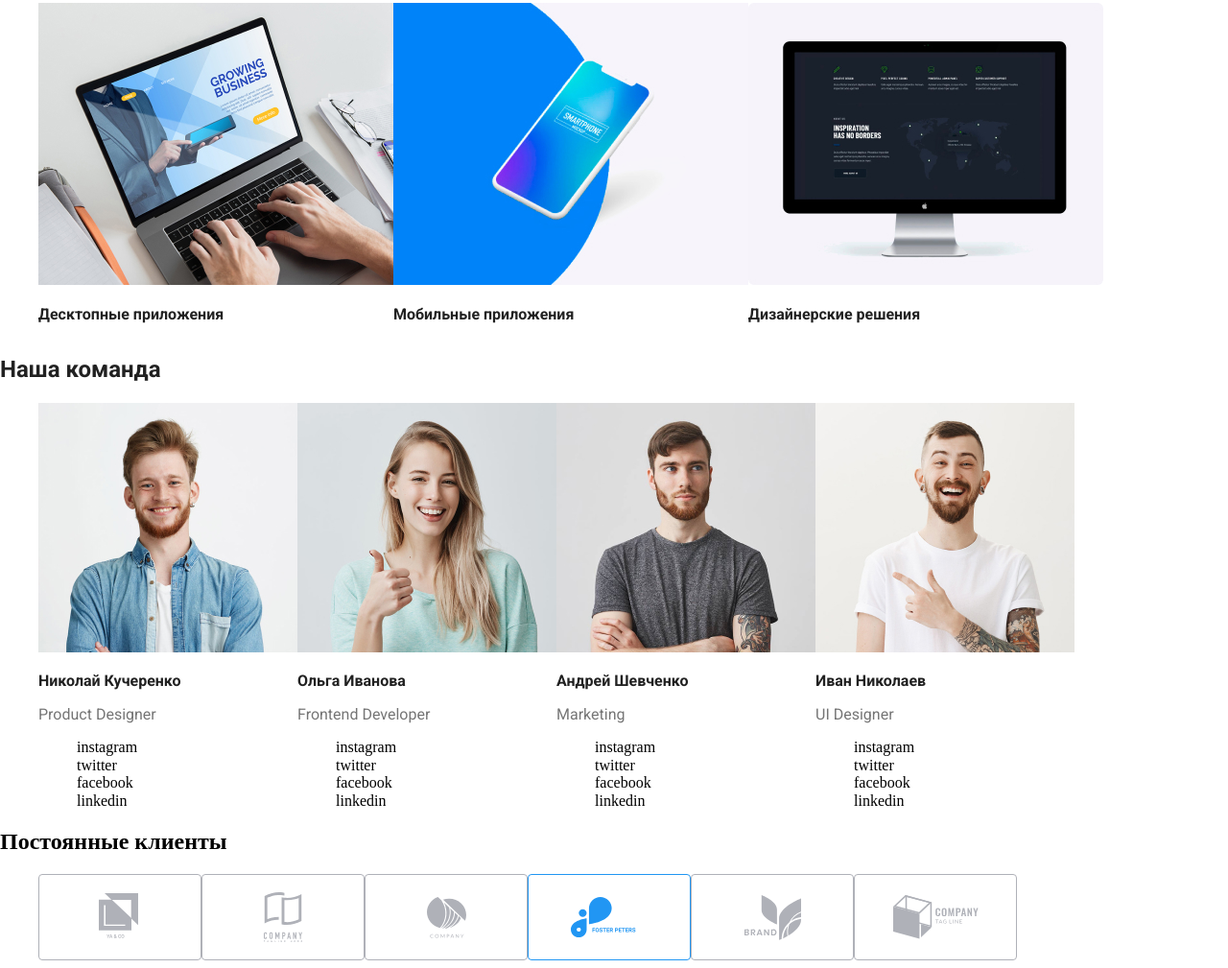
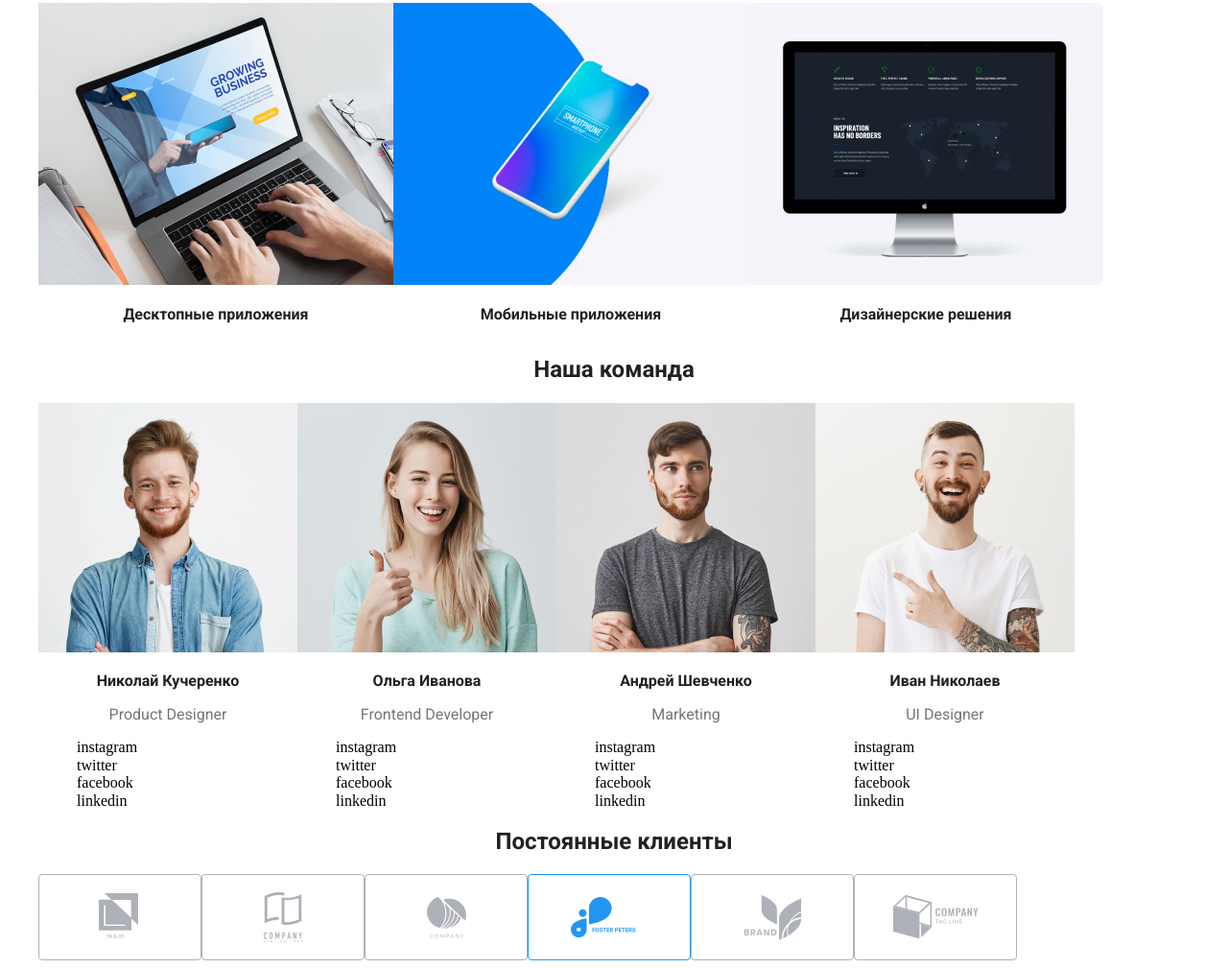
Before and after one commit to Oleksandr197/goit-markup-hw-02, a plain HTML site: page index.html in a window 1280 px wide. Shown: the part 1185-2194 px from the top of the page at 96% size. Drawn offline with Linux system fonts and the light colour scheme.

Commit message:
html+css#1

```diff
--- a/css/styles.css
+++ b/css/styles.css
@@ -56,28 +56,40 @@ ul {
 .section-title {
   font-family: "Roboto", sans-serif;
   color: #212121;
+  text-align: center;
 }
 .title {
   font-family: "Roboto", sans-serif;
   color: #212121;
+  text-align: center;
+  font-size: 16px;
+  line-height: 19px;
+}
+.team-text {
+  font-family: "Roboto", sans-serif;
+  color: #757575;
+  text-align: center;
   font-size: 16px;
   line-height: 19px;
 }
 .text {
   font-family: "Roboto", sans-serif;
   color: #757575;
+  text-align: left;
   font-size: 16px;
   line-height: 19px;
 }
 .port-title {
   font-family: "Roboto", sans-serif;
   color: #212121;
+  text-align: left;
   font-size: 18px;
   line-height: 36px;
 }
 .port-text {
   font-family: "Roboto", sans-serif;
   color: #757575;
+  text-align: left;
   font-size: 16px;
   line-height: 30px;
 }
--- a/index.html
+++ b/index.html
@@ -110,7 +110,7 @@
           <li>
             <img src="./images/img.jpg" alt="фото" />
             <h3 class="title">Николай Кучеренко</h3>
-            <p class="text">Product Designer</p>
+            <p class="team-text">Product Designer</p>
             <ul class="list-links">
               <li><a href="/" class="link">instagram</a></li>
               <li><a href="/" class="link">twitter</a></li>
@@ -122,7 +122,7 @@
           <li>
             <img src="./images/img-1.jpg" alt="фото" />
             <h3 class="title">Ольга Иванова</h3>
-            <p class="text">Frontend Developer</p>
+            <p class="team-text">Frontend Developer</p>
             <ul class="list-links">
               <li><a href="/" class="link">instagram</a></li>
               <li><a href="/" class="link">twitter</a></li>
@@ -134,7 +134,7 @@
           <li class="list-links">
             <img src="./images/img-2.jpg" alt="фото" />
             <h3 class="title">Андрей Шевченко</h3>
-            <p class="text">Marketing</p>
+            <p class="team-text">Marketing</p>
             <ul class="list-links">
               <li><a href="" class="link">instagram</a></li>
               <li><a href="" class="link">twitter</a></li>
@@ -146,7 +146,7 @@
           <li>
             <img src="./images/img-3.jpg" alt="фото" />
             <h3 class="title">Иван Николаев</h3>
-            <p class="text">UI Designer</p>
+            <p class="team-text">UI Designer</p>
             <ul class="list-links">
               <li><a href="/" class="link">instagram</a></li>
               <li><a href="/" class="link">twitter</a></li>
@@ -157,7 +157,7 @@
         </ul>
       </section>
       <section class="section">
-        <h2 class="sectin-title">Постоянные клиенты</h2>
+        <h2 class="section-title">Постоянные клиенты</h2>
         <ul class="client list-links">
           <li>
             <a href="/"><img src="./images/сlient1.svg" alt="клиент 1" /> </a>
```
Also changed, not shown: portfolio.html (+2 -2 lines).
